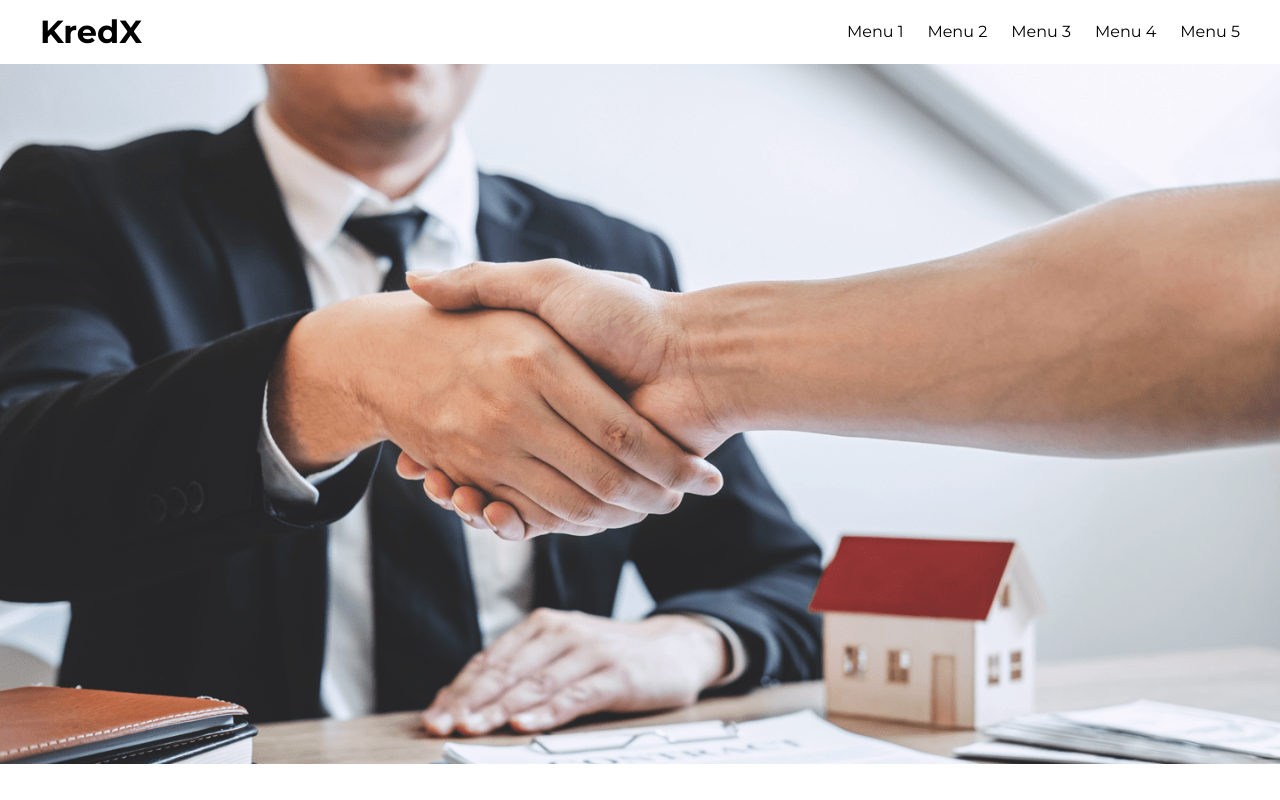
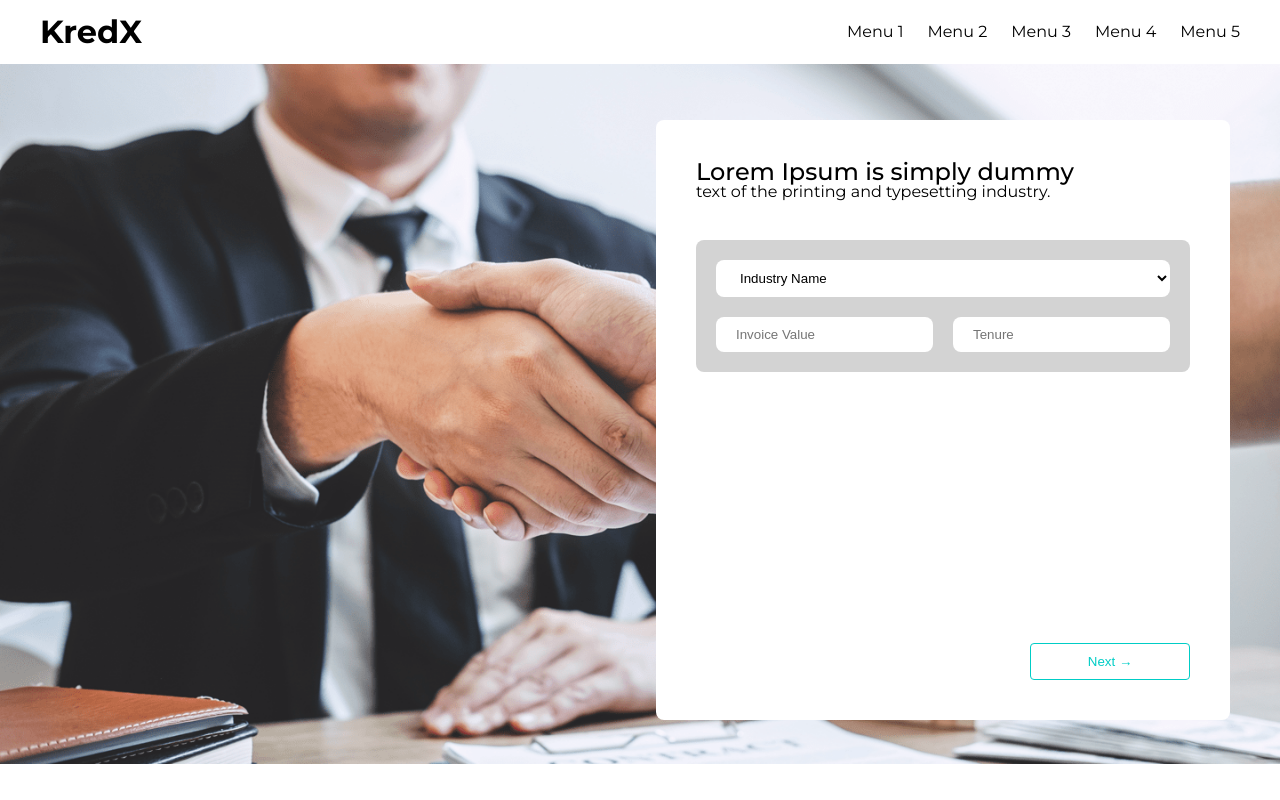
Before and after one commit to Rohitprasad83/kredx, a React (Create React App) app: page / in a window 1280 px wide. Shown: the top 800 px of the page. Built offline with nearby package versions, Linux system fonts and the light colour scheme.

Commit message:
added form

```diff
--- a/src/App.js
+++ b/src/App.js
@@ -1,6 +1,6 @@
 import React from 'react'
 import './style.css'
-import { Navbar, Card, Footer } from './components'
+import { Navbar, Card, Footer, Form } from './components'
 import bannerImg from './assets/1.png'
 import invoice1 from './assets/invoice1.svg'
 import invoice2 from './assets/invoice2.svg'
@@ -49,6 +49,7 @@ export default function App() {
       <div className="banner"></div>
       <img src={bannerImg} alt="Banner Image" className="banner-img" />
       <div>
+        <Form />
         <h1 className="home-heading">
           Why <span className="heading-primary text-primary">KredX</span> For
           Invoice Discounting?
--- /dev/null
+++ b/src/components/Form.js
@@ -0,0 +1,81 @@
+import React, { useState } from 'react'
+
+function Form() {
+  const [next, setNext] = useState(false)
+  return (
+    <form id="form">
+      {!next ? (
+        <>
+          <p className="text-xl font-bold">Lorem Ipsum is simply dummy</p>
+          <p>text of the printing and typesetting industry.</p>
+          <div className="form-part1">
+            <select name="" id="" className="form-input">
+              <option value="industryName">Industry Name</option>
+              <option value="industryName">Industry Name 2</option>
+              <option value="industryName">Industry Name 3</option>
+              <option value="industryName">Industry Name4</option>
+            </select>
+            <div className="form-input-group">
+              <input
+                type="text"
+                placeholder="Invoice Value"
+                name="invoice-value"
+                className="form-input"
+              />
+              <input
+                type="text"
+                placeholder="Tenure"
+                name="invoice-tenure"
+                className="form-input"
+              />
+            </div>
+          </div>
+          <button
+            type="button"
+            className="btn-primary"
+            onClick={() => setNext(true)}>
+            Next →
+          </button>
+        </>
+      ) : (
+        <>
+          <div className="form-part2">
+            <input
+              type="text"
+              placeholder="Name of the industry"
+              className="form-input bg-grey"
+            />
+            <input
+              type="text"
+              placeholder="Name of the individual"
+              className="form-input bg-grey"
+            />
+            <input
+              type="email"
+              placeholder="Email"
+              className="form-input bg-grey"
+            />
+            <input
+              type="tel"
+              placeholder="Phone number"
+              className="form-input bg-grey"
+            />
+          </div>
+          <div className="btn-group">
+            <button
+              type="button"
+              onClick={() => setNext(false)}
+              className="btn-previous">
+              {'<'} Previous
+            </button>
+            <button type="submit" className="btn-submit">
+              SUBMIT →
+            </button>
+          </div>
+        </>
+      )}
+    </form>
+  )
+}
+
+export { Form }
--- a/src/components/index.js
+++ b/src/components/index.js
@@ -1,3 +1,4 @@
 export * from './Navbar'
 export * from './Card'
 export * from './Footer'
+export * from './Form'
--- a/src/style.css
+++ b/src/style.css
@@ -282,3 +282,89 @@ table {
     padding: 4rem 8rem;
     font-size: 1.6rem;
 }
+
+#form {
+    display: flex;
+    box-sizing: border-box;
+    flex-direction: column;
+    position: absolute;
+    top: 12rem;
+    max-width: 60rem;
+    height: 60rem;
+    right: 5rem;
+    padding: 4rem;
+    background-color: #ffffff;
+    border-radius: 0.8rem;
+    font-size: 1.6rem;
+}
+
+.form-part1 {
+    display: flex;
+    flex-direction: column;
+    gap: 2rem;
+    background-color: lightgray;
+    padding: 2rem;
+    border-radius: 0.8rem;
+    margin: 4rem 0;
+}
+
+.form-input {
+    background-color: #ffffff;
+    padding: 1rem 2rem;
+    border-radius: 0.8rem;
+    outline: none;
+    border: 0;
+}
+
+.bg-grey {
+    background-color: lightgray;
+}
+
+.form-input-group {
+    display: flex;
+    gap: 2rem;
+}
+
+.btn-primary {
+    width: 16rem;
+    padding: 1rem;
+    background-color: #ffffff;
+    color: var(--primary);
+    border: 1px solid var(--primary);
+    border-radius: 0.4rem;
+    margin-left: auto;
+    margin-top: auto;
+    cursor: pointer;
+}
+
+.form-part2 {
+    display: flex;
+    flex-direction: column;
+    width: 100%;
+    gap: 1.6rem;
+}
+
+.btn-group {
+    display: flex;
+    justify-content: space-between;
+    margin-top: auto;
+    gap: 24rem;
+}
+
+.btn-submit {
+    width: 16rem;
+    padding: 1rem;
+    background-color: #000000;
+    color: #FFFFFF;
+    border-radius: 0.4rem;
+    cursor: pointer;
+}
+
+.btn-previous {
+    color: var(--primary);
+    padding: 0;
+    outline: 0;
+    border: 0;
+    background-color: #FFFFFF;
+    cursor: pointer;
+}
```
